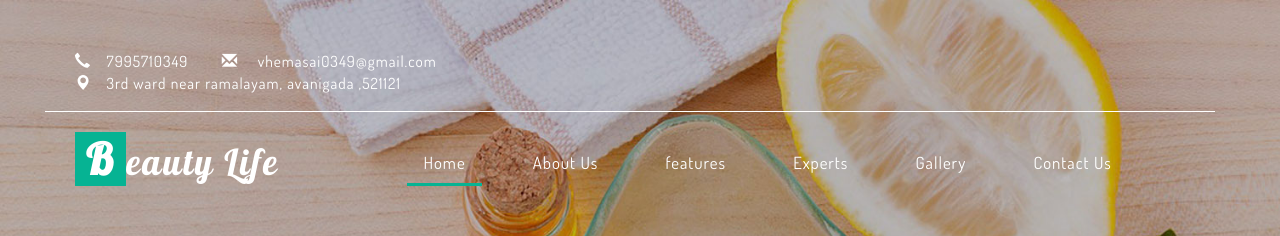
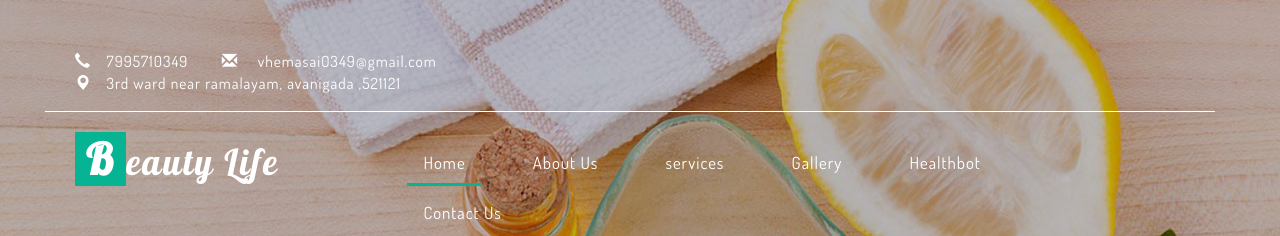
Before and after one commit to hemasaivelagalet/health, a plain HTML site: page index.html in a window 1280 px wide. Shown: the top 236 px of the page. Drawn offline with Linux system fonts and the light colour scheme; files whose address does not match are found by name.

Commit message:
Update index.html

```diff
--- a/index.html
+++ b/index.html
@@ -66,9 +66,9 @@ function hideURLbar(){ window.scrollTo(0,1); } </script>
 										<ul class="nav navbar-nav menu__list">
 											<li class="menu__item menu__item--current"><a href="index.html" class="menu__link"><span class="menu__helper">Home</span></a></li>
 											<li class="menu__item"><a href="#about" class="menu__link scroll"><span class="menu__helper">About Us</span></a></li>
-											<li class="menu__item"><a href="#features" class="menu__link scroll"><span class="menu__helper">features</span></a></li>
-											<li class="menu__item"><a href="#experts" class="menu__link scroll"><span class="menu__helper">Experts</span></a></li>
+											<li class="menu__item"><a href="#features" class="menu__link scroll"><span class="menu__helper">services</span></a></li>
 											<li class="menu__item"><a href="#gallery" class="menu__link scroll"><span class="menu__helper">Gallery</span></a></li>
+											<li class="menu__item"><a href="#Experts" class="menu__link scroll"><span class="menu__helper">Healthbot</span></a></li>
 											<li class="menu__item"><a href="#contact" class="menu__link scroll"><span class="menu__helper">Contact Us</span></a></li>
 										</ul>
 									</nav>
```
